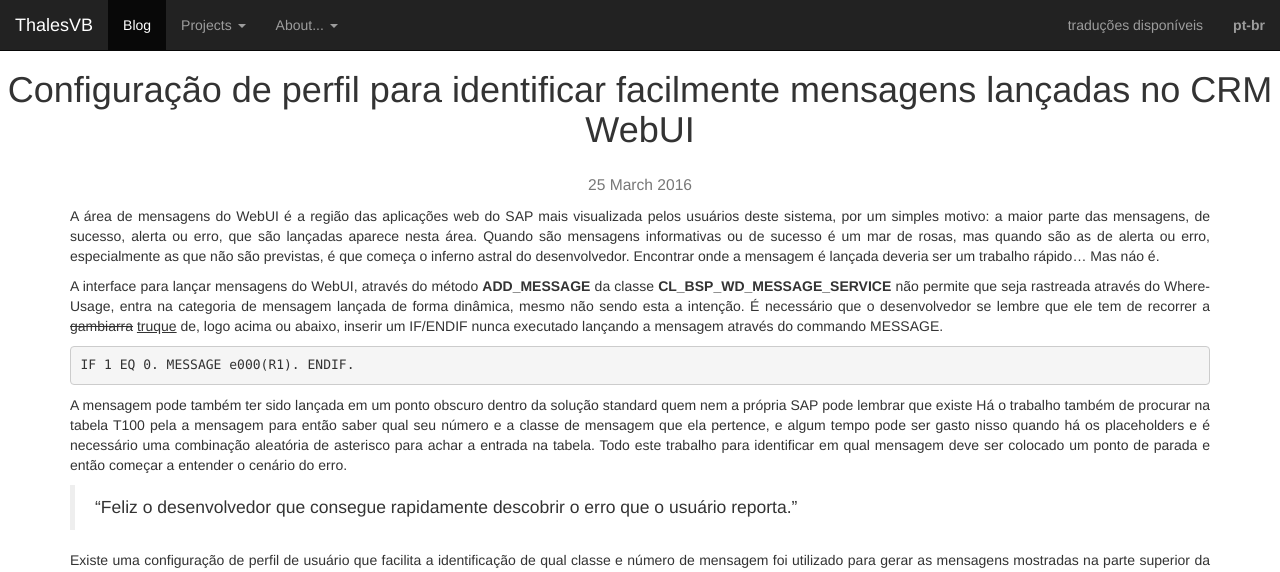
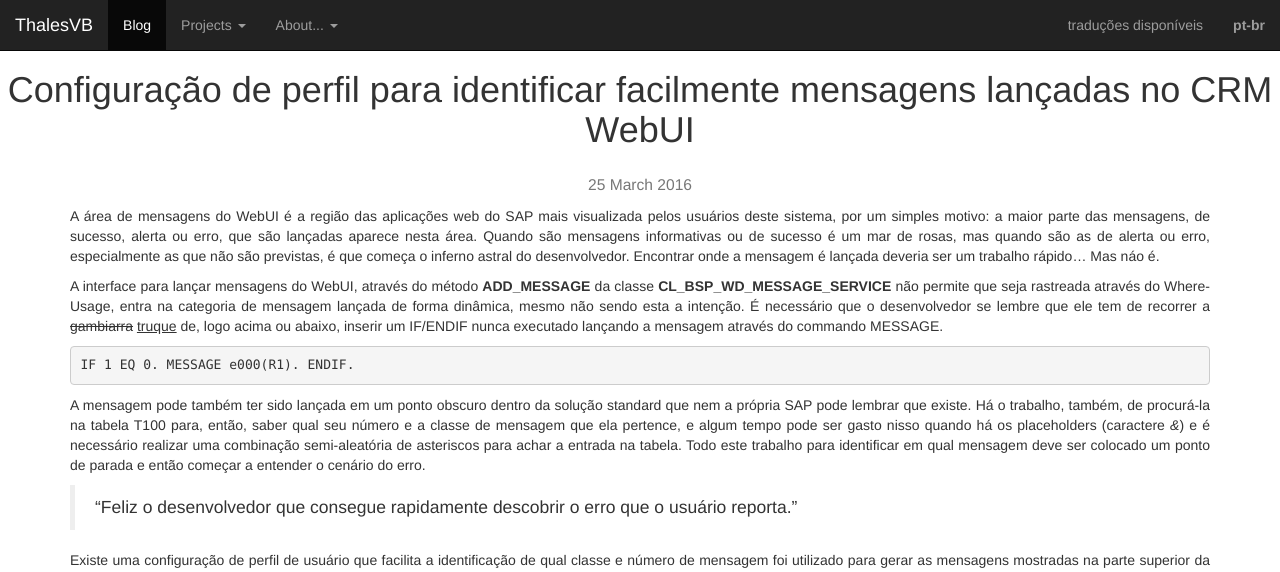
Before and after one commit to thalesvb/thalesvb.github.io, a Jekyll site: the page built from _posts/2016-03-25-abap-configuracao-perfil-identificar-mensagens-webui.md, in a window 1280 px wide and 1210 px high. Shown: the top 572 px of the window. Built offline with Jekyll 4.4.1, drawn with Linux system fonts in a browser that asks for light colours.

Commit message:
Rewriting a part of post.

````diff
--- a/_posts/2016-03-25-abap-configuracao-perfil-identificar-mensagens-webui.md
+++ b/_posts/2016-03-25-abap-configuracao-perfil-identificar-mensagens-webui.md
@@ -17,8 +17,8 @@ A interface para lançar mensagens do WebUI, através do método <strong>ADD_MES
 IF 1 EQ 0. MESSAGE e000(R1). ENDIF.
 ```
 
-A mensagem pode também ter sido lançada em um ponto obscuro dentro da solução standard quem nem a própria SAP pode lembrar que existe
-Há o trabalho também de procurar na tabela T100 pela a mensagem para então saber qual seu número e a classe de mensagem que ela pertence, e algum tempo pode ser gasto nisso quando há os placeholders e é necessário uma combinação aleatória de asterisco para achar a entrada na tabela.
+A mensagem pode também ter sido lançada em um ponto obscuro dentro da solução standard que nem a própria SAP pode lembrar que existe.
+Há o trabalho, também, de procurá-la na tabela T100 para, então, saber qual seu número e a classe de mensagem que ela pertence, e algum tempo pode ser gasto nisso quando há os placeholders (caractere *&*) e é necessário realizar uma combinação semi-aleatória de asteriscos para achar a entrada na tabela.
 Todo este trabalho para identificar em qual mensagem deve ser colocado um ponto de parada e então começar a entender o cenário do erro.
 
 > "Feliz o desenvolvedor que consegue rapidamente descobrir o erro que o usuário reporta."
````
